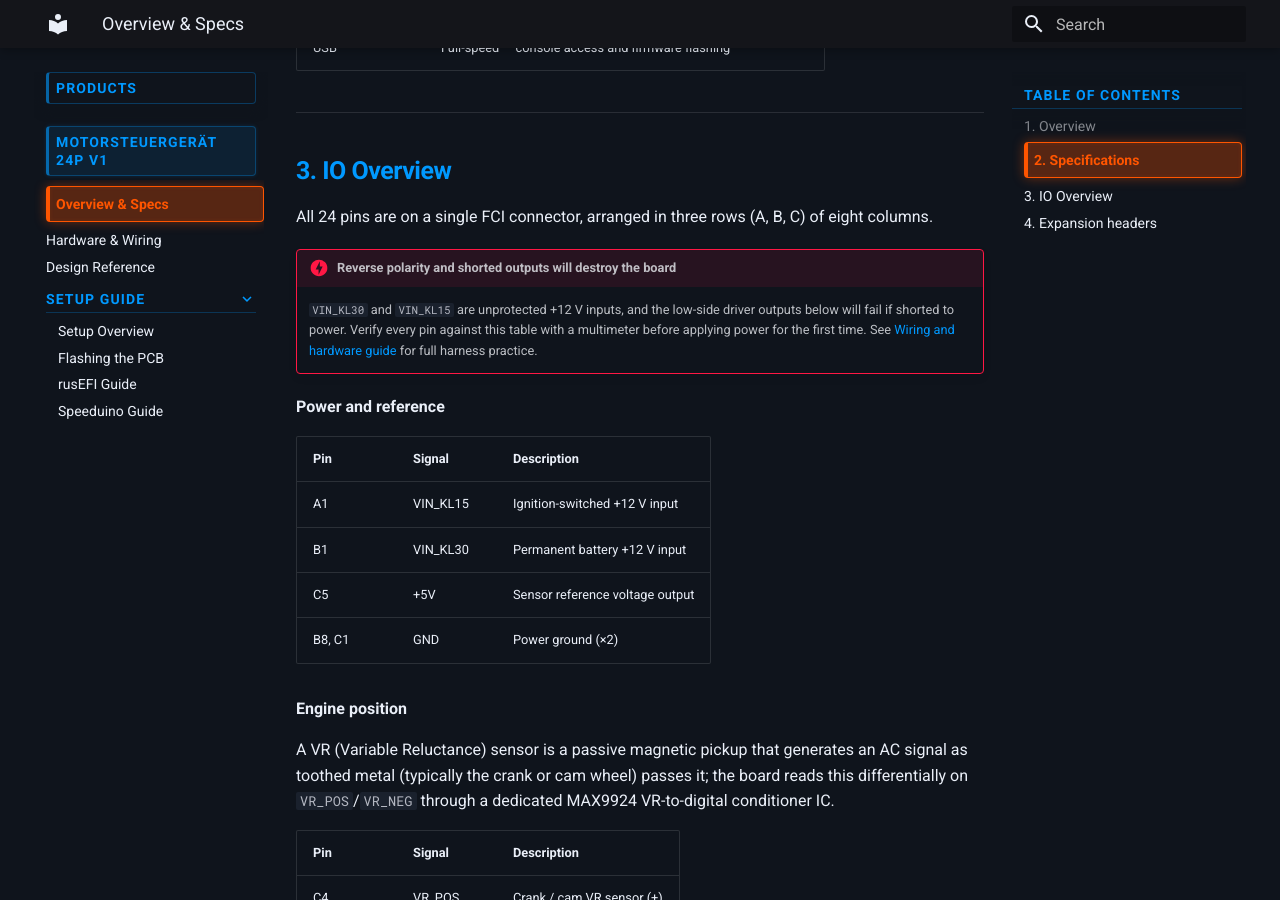
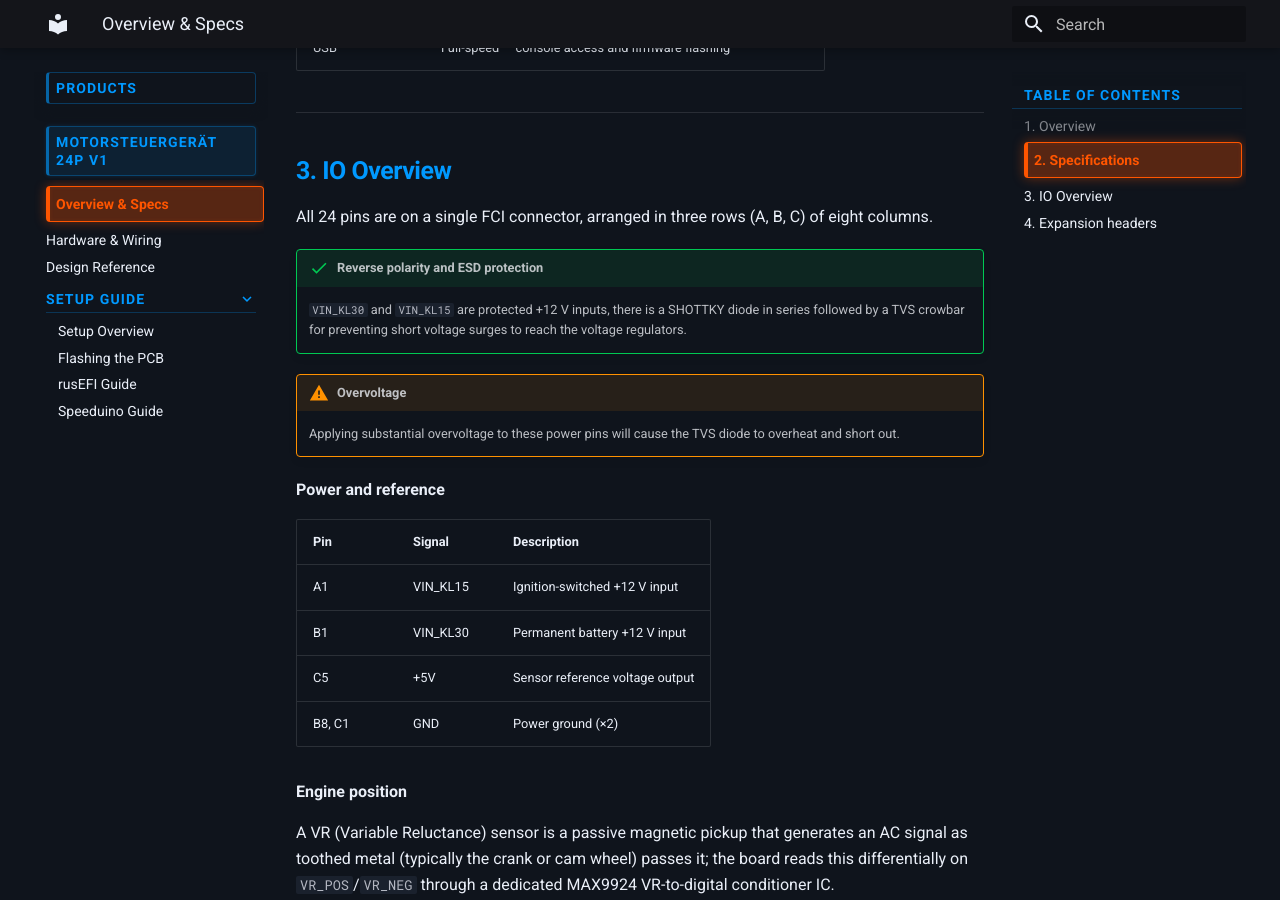
Before and after one commit to martijn4313/hupftronik-docs, an MkDocs documentation site: the page built from docs/products/motorsteuergerat-24p-v1/24p_v1_overview.md, in a window 1280 px wide and 900 px high, scrolled down 1843 px. Built offline with MkDocs 1.6.1 and Material for MkDocs 9.7.7, drawn with Linux system fonts in a browser that asks for light colours.

Commit message:
Update 24p_v1_overview.md

```diff
--- a/docs/products/motorsteuergerat-24p-v1/24p_v1_overview.md
+++ b/docs/products/motorsteuergerat-24p-v1/24p_v1_overview.md
@@ -34,11 +34,12 @@ timing, and auxiliary outputs through a single sealed 24-pin connector.
 
 All 24 pins are on a single FCI connector, arranged in three rows (A, B, C) of eight columns.
 
-!!! danger "Reverse polarity and shorted outputs will destroy the board"
-    `VIN_KL30` and `VIN_KL15` are unprotected +12 V inputs, and the low-side driver outputs below
-    will fail if shorted to power. Verify every pin against this table with a multimeter before
-    applying power for the first time. See [Wiring and hardware guide](wiring.md) for full harness
-    practice.
+!!! success "Reverse polarity and ESD protection"
+    `VIN_KL30` and `VIN_KL15` are protected +12 V inputs, there is a SHOTTKY diode in series followed by a TVS crowbar for preventing short voltage surges to reach the voltage regulators.
+
+!!! warning "Overvoltage"
+	Applying substantial overvoltage to these power pins will cause the TVS diode to overheat and short out.
+
 
 **Power and reference**
 
```
